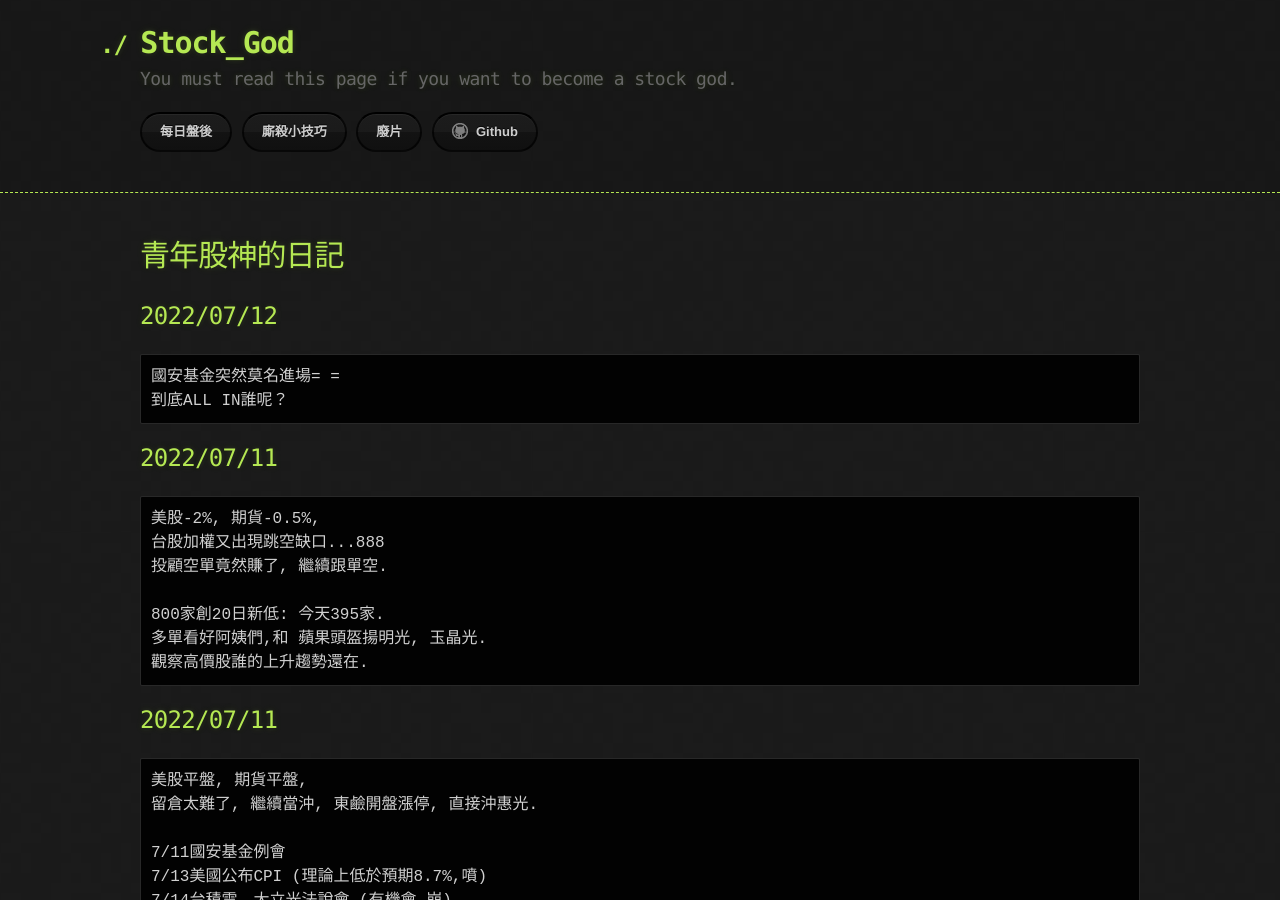
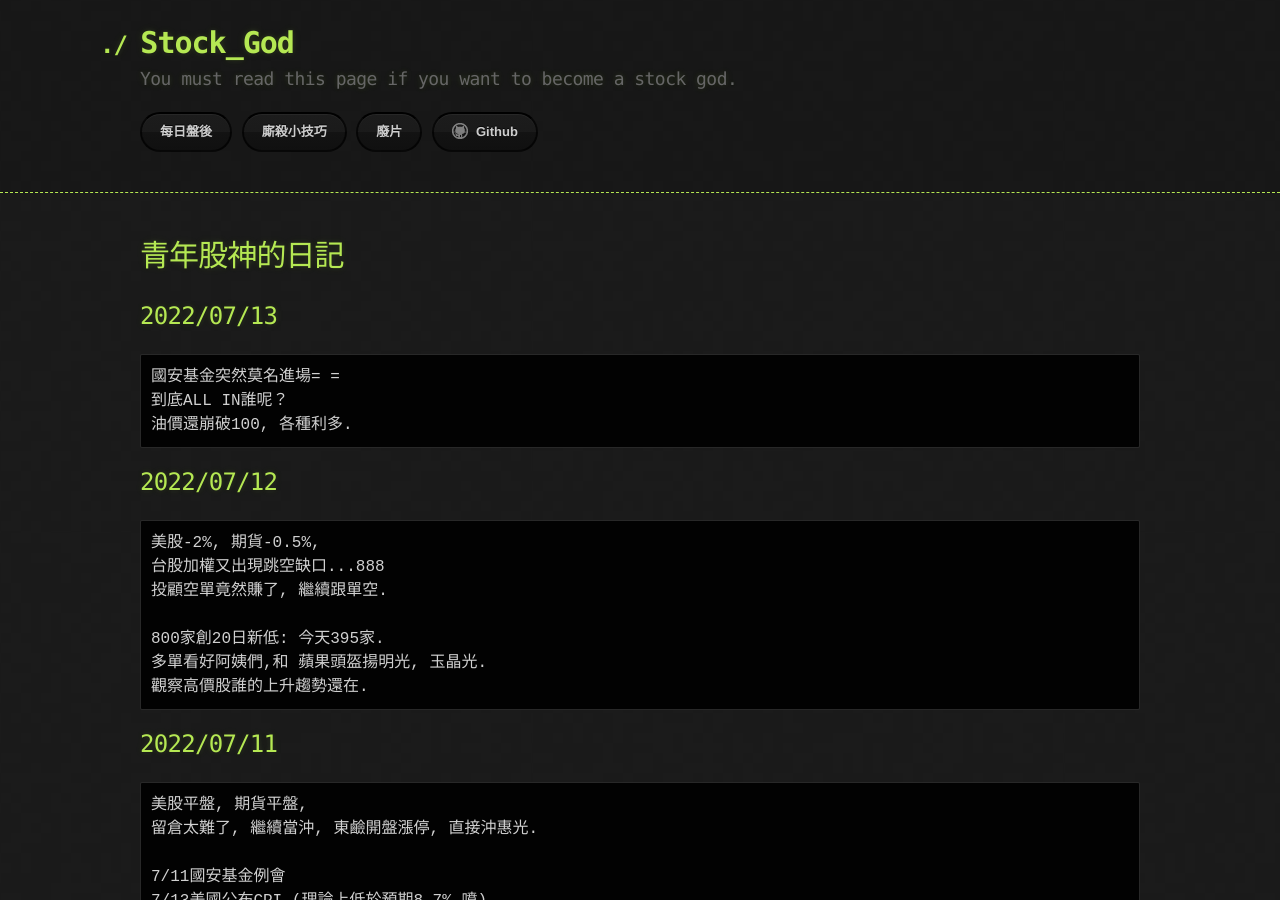
Before and after one commit to lepg5487/Stock_God, a Jekyll site: the page built from index.md, in a window 1280 px wide and 900 px high. Built offline with Jekyll 4.4.1, drawn with Linux system fonts in a browser that asks for light colours; our own code applies the rules of GitHub Pages for plain Markdown files.

Commit message:
Update index.md

````diff
--- a/index.md
+++ b/index.md
@@ -3,13 +3,14 @@ layout: testlayouts
 ---
 
 # 青年股神的日記
-## 2022/07/12
+## 2022/07/13
 ```
 國安基金突然莫名進場= =
 到底ALL IN誰呢？
-```
-
-## 2022/07/11
+油價還崩破100, 各種利多.
+```
+
+## 2022/07/12
 ```
 美股-2%, 期貨-0.5%,
 台股加權又出現跳空缺口...888
````
